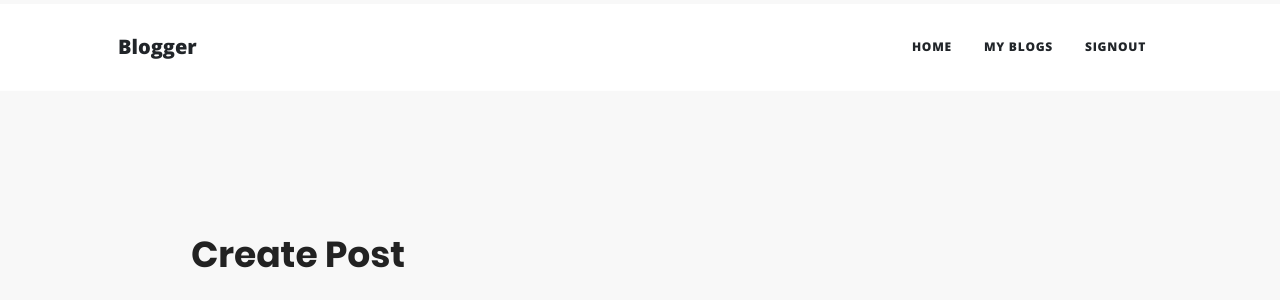
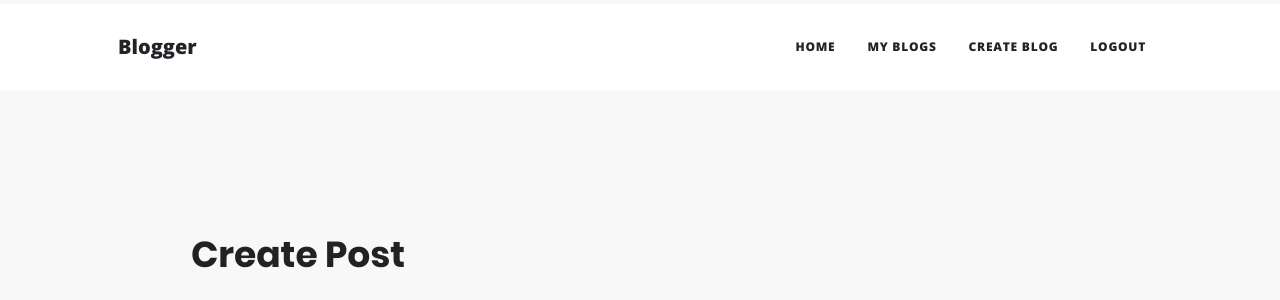
Before and after one commit to Akshath-Mahajan/blog, a Django app: page /create/ in a window 1280 px wide. Shown: the top 300 px of the page. Run offline with Django 4.2, Linux system fonts and the light colour scheme; the visitor is signed in with stand-in values (Sample User, id 1); some libraries are stand-ins or nearby versions.

Commit message:
Fixed update views

```diff
--- a/blog/models.py
+++ b/blog/models.py
@@ -5,7 +5,7 @@ from django.dispatch import receiver
 
 
 def upload_path_generator(instance, filename):
-    return '/'.join(['profile', instance.title, str(instance.id), filename])
+    return '/'.join(['blog', str(instance.pk), filename])
 
 # Create your models here.
 
--- a/blog/templates/base.html
+++ b/blog/templates/base.html
@@ -79,8 +79,13 @@
               </a>
             </li>
             <li class="nav-item">
+              <a href="{% url 'create_blog' %}" class="nav-link px-lg-3 py-3 py-lg-4">
+                Create Blog
+              </a>
+            </li>
+            <li class="nav-item">
               <a href="{% url 'logout' %}" class="nav-link px-lg-3 py-3 py-lg-4">
-                Signout
+                Logout
               </a>
             </li>
             {% else %}
--- a/blog/templates/blog/crud_post.html
+++ b/blog/templates/blog/crud_post.html
@@ -11,7 +11,7 @@
                 <div class="signup-content">
                     <div class="signup-form">
                         <h2 class="form-title">{{mode}} Post</h2>
-                        <form method="POST" class="register-form" id="register-form">
+                        <form method="POST" class="register-form" id="register-form" enctype="multipart/form-data">
                             {% csrf_token %}
                             <div class="form-group">
                                 <label for="id_title"><i class="zmdi zmdi-edit"></i></label>
--- a/blog/views_class.py
+++ b/blog/views_class.py
@@ -42,14 +42,15 @@ class UpdateBlog(LoginRequiredMixin, UpdateView):
         raise Http404
     def post(self, request, *args, **kwargs):
         blog = BlogPost.objects.get(id=self.kwargs['pk'])
-        title = request.POST["title"]
-        content = request.POST["content"]
-        image = request.POST["image"]
+        title = request.POST.get('title', None)
+        content = request.POST.get('content', None)
+        image = request.FILES.get('image', None)
         if title == None:
             title = blog.title
         if content == None:
             content = blog.content
-        image = blog.image
+        if image == None:
+            image = blog.image
         blog.title = title
         blog.content = content
         blog.image = image
```
